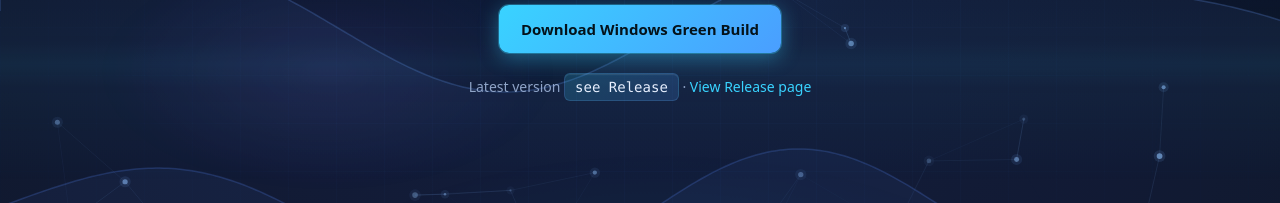
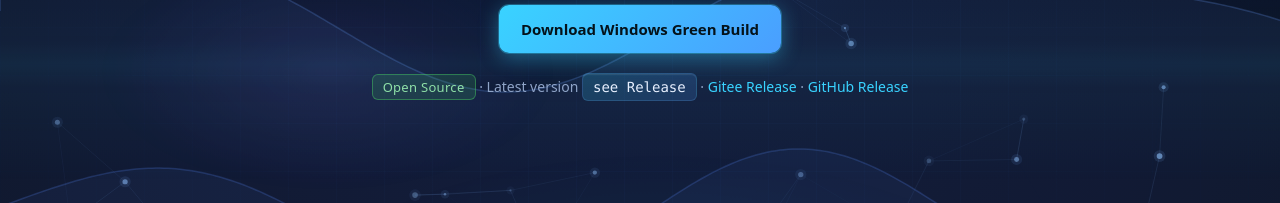
Before and after one commit to LiuJunheng/DeepSeekHarnessGreen, a plain HTML site: page pages/en/index.html in a window 1280 px wide. Shown: the part 405-608 px from the top of the page. Drawn offline with Linux system fonts and the light colour scheme; no server answers.

Commit message:
feat(pages): hero 区项目开源徽标 + 双 Release 链接 + 下载自动检测 v3.2
- hero-meta 最新版本前加 open-source-badge (项目开源 / Open Source / 專案開源)
- hero-meta 拆成 Gitee Release + GitHub Release 双链接 (之前只有 GitHub)
- style.css 新增 .open-source-badge 绿色 chip 样式 (与 version-chip 风格一致)
- app.js fetchLatestRelease() 自动检测 zip (已推, 本轮无改动)
- 缓存版本号 v=3.1 → v=3.2

```diff
--- a/pages/assets/style.css
+++ b/pages/assets/style.css
@@ -349,6 +349,17 @@ main, .footer { position: relative; z-index: 5; }
   font-family: var(--font-mono);
   font-size: 14px;
   box-shadow: inset 0 1px 0 rgba(255,255,255,0.08);
+}
+.open-source-badge {
+  display: inline-block;
+  padding: 2px 10px;
+  border-radius: 6px;
+  background: rgba(76, 217, 100, 0.14);
+  border: 1px solid rgba(76, 217, 100, 0.4);
+  color: #8fe0a8;
+  font-size: 13px;
+  font-weight: 500;
+  letter-spacing: 0.3px;
 }
 
 /* 按钮 */
--- a/pages/en/about.html
+++ b/pages/en/about.html
@@ -12,7 +12,7 @@
   <link rel="alternate" hreflang="zh-Hant" href="https://dsh-green.website/zh-Hant/about.html">
   <link rel="alternate" hreflang="en" href="https://dsh-green.website/en/about.html">
   <link rel="alternate" hreflang="x-default" href="https://dsh-green.website/zh/about.html">
-  <link rel="stylesheet" href="../assets/style.css?v=3.1">
+  <link rel="stylesheet" href="../assets/style.css?v=3.2">
 </head>
 <body>
   <div class="bg-gradient" aria-hidden="true"></div>
--- a/pages/en/index.html
+++ b/pages/en/index.html
@@ -12,7 +12,7 @@
   <link rel="alternate" hreflang="zh-Hant" href="https://dsh-green.website/zh-Hant/">
   <link rel="alternate" hreflang="en" href="https://dsh-green.website/en/">
   <link rel="alternate" hreflang="x-default" href="https://dsh-green.website/">
-  <link rel="stylesheet" href="../assets/style.css?v=3.1">
+  <link rel="stylesheet" href="../assets/style.css?v=3.2">
 </head>
 <body>
   <!-- Background layers -->
@@ -61,8 +61,10 @@
           Download Windows Green Build</a>
       </div>
       <p class="hero-meta">
-        Latest version <span class="version-chip" id="hero-version">see Release</span>
-        · <a class="inline-link" href="https://github.com/LiuJunheng/DeepSeekHarnessGreen/releases/latest" target="_blank" rel="noopener" data-dl="github">View Release page</a>
+        <span class="open-source-badge">Open Source</span>
+        · Latest version <span class="version-chip" id="hero-version">see Release</span>
+        · <a class="inline-link" href="https://gitee.com/liujunheng/DeepSeekHarnessGreen/releases/latest" target="_blank" rel="noopener">Gitee Release</a>
+        · <a class="inline-link" href="https://github.com/LiuJunheng/DeepSeekHarnessGreen/releases/latest" target="_blank" rel="noopener">GitHub Release</a>
       </p>
     </section>
     <!-- Quick Start -->
@@ -233,6 +235,6 @@
       <a href="privacy.html">Privacy Policy</a>
     </div>
   </footer>
-  <script src="../assets/app.js?v=3.1" defer></script>
+  <script src="../assets/app.js?v=3.2" defer></script>
 </body>
 </html>
```
Also changed, not shown: pages/en/privacy.html (+1 -1 lines), pages/index.html (+2 -2 lines), pages/zh-Hant/about.html (+1 -1 lines), pages/zh-Hant/index.html (+6 -4 lines), pages/zh-Hant/privacy.html (+1 -1 lines), pages/zh/about.html (+1 -1 lines), pages/zh/index.html (+6 -4 lines), pages/zh/privacy.html (+1 -1 lines).
